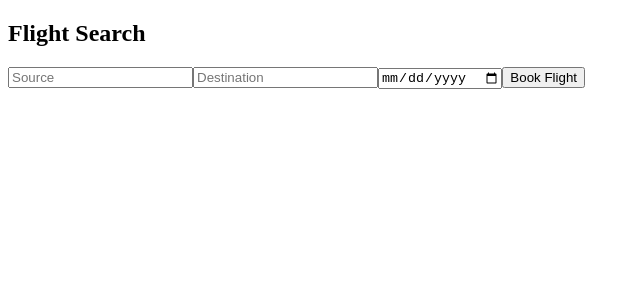
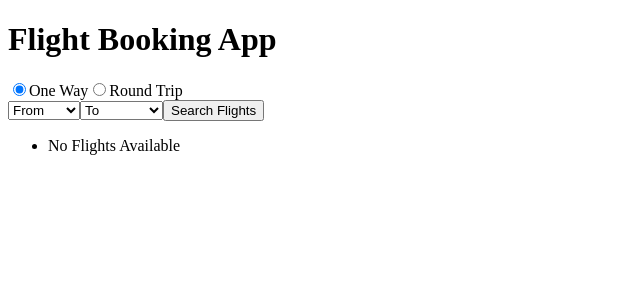
Before and after one commit to acciojob/phoenix-airlines-sowndarya1208-pixel, a React app: page / in a window 1280 px wide. Shown: the top 300 px of the page, without its empty margins (0-640 px from the left). Built offline with nearby package versions, Linux system fonts and the light colour scheme.

Commit message:
Add flight data and search functionality

```diff
--- a/src/components/App.js
+++ b/src/components/App.js
@@ -1,64 +1,87 @@
 import React, { useState } from "react";
 import "../styles/App.css";
 
+const flightsData = [
+  { id: 1, from: "Delhi", to: "Mumbai", price: 5000 },
+  { id: 2, from: "Chennai", to: "Bangalore", price: 3000 },
+  { id: 3, from: "Delhi", to: "Chennai", price: 6000 }
+];
+
 const App = () => {
 
-  const [page, setPage] = useState("search");
+  const [tripType, setTripType] = useState("oneway");
+  const [from, setFrom] = useState("");
+  const [to, setTo] = useState("");
+  const [flights, setFlights] = useState([]);
+
+  const searchFlights = () => {
+    const result = flightsData.filter(
+      (f) => f.from === from && f.to === to
+    );
+    setFlights(result);
+  };
 
   return (
     <div>
 
-      {/* Flight Search Page */}
-      {page === "search" && (
-        <div>
+      <h1>Flight Booking App</h1>
 
-          <h2>Flight Search</h2>
+      <div>
 
-          <input type="text" placeholder="Source" />
-          <input type="text" placeholder="Destination" />
-          <input type="date" />
+        <label>
+          <input
+            type="radio"
+            name="trip"
+            value="oneway"
+            checked={tripType === "oneway"}
+            onChange={(e) => setTripType(e.target.value)}
+          />
+          One Way
+        </label>
 
-          <button
-            className="book-flight"
-            onClick={() => setPage("booking")}
-          >
-            Book Flight
-          </button>
+        <label>
+          <input
+            type="radio"
+            name="trip"
+            value="roundtrip"
+            checked={tripType === "roundtrip"}
+            onChange={(e) => setTripType(e.target.value)}
+          />
+          Round Trip
+        </label>
 
-        </div>
-      )}
+      </div>
 
-      {/* Flight Booking Page */}
-      {page === "booking" && (
-        <div>
+      <div>
 
-          <h2>Passenger Details</h2>
+        <select value={from} onChange={(e) => setFrom(e.target.value)}>
+          <option value="">From</option>
+          <option value="Delhi">Delhi</option>
+          <option value="Chennai">Chennai</option>
+        </select>
 
-          <input type="text" placeholder="Name" />
-          <input type="text" placeholder="Email" />
-          <input type="text" placeholder="Phone" />
+        <select value={to} onChange={(e) => setTo(e.target.value)}>
+          <option value="">To</option>
+          <option value="Mumbai">Mumbai</option>
+          <option value="Bangalore">Bangalore</option>
+          <option value="Chennai">Chennai</option>
+        </select>
 
-          <button onClick={() => setPage("confirm")}>
-            Confirm Booking
-          </button>
+        <button onClick={searchFlights}>Search Flights</button>
 
-        </div>
-      )}
+      </div>
 
-      {/* Confirmation Page */}
-      {page === "confirm" && (
-        <div>
-
-          <h2>Booking Confirmed</h2>
-
-          <p>Your flight ticket has been booked successfully.</p>
-
-          <button onClick={() => setPage("search")}>
-            Go Home
-          </button>
-
-        </div>
-      )}
+      <ul>
+        {flights.length === 0 ? (
+          <li>No Flights Available</li>
+        ) : (
+          flights.map((flight) => (
+            <li key={flight.id}>
+              {flight.from} → {flight.to} ₹{flight.price}
+            </li>
+          ))
+        )}
+      </ul>
 
     </div>
   );
```
